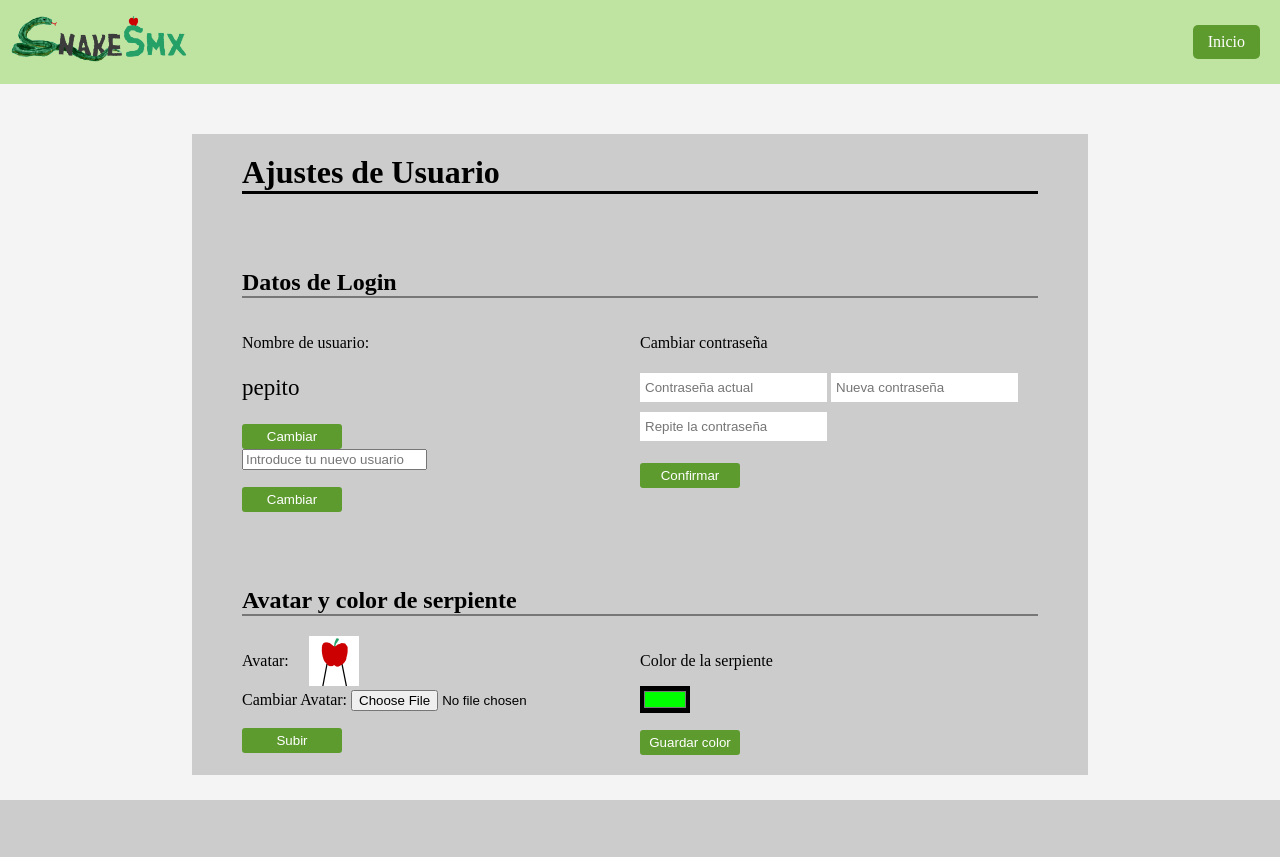
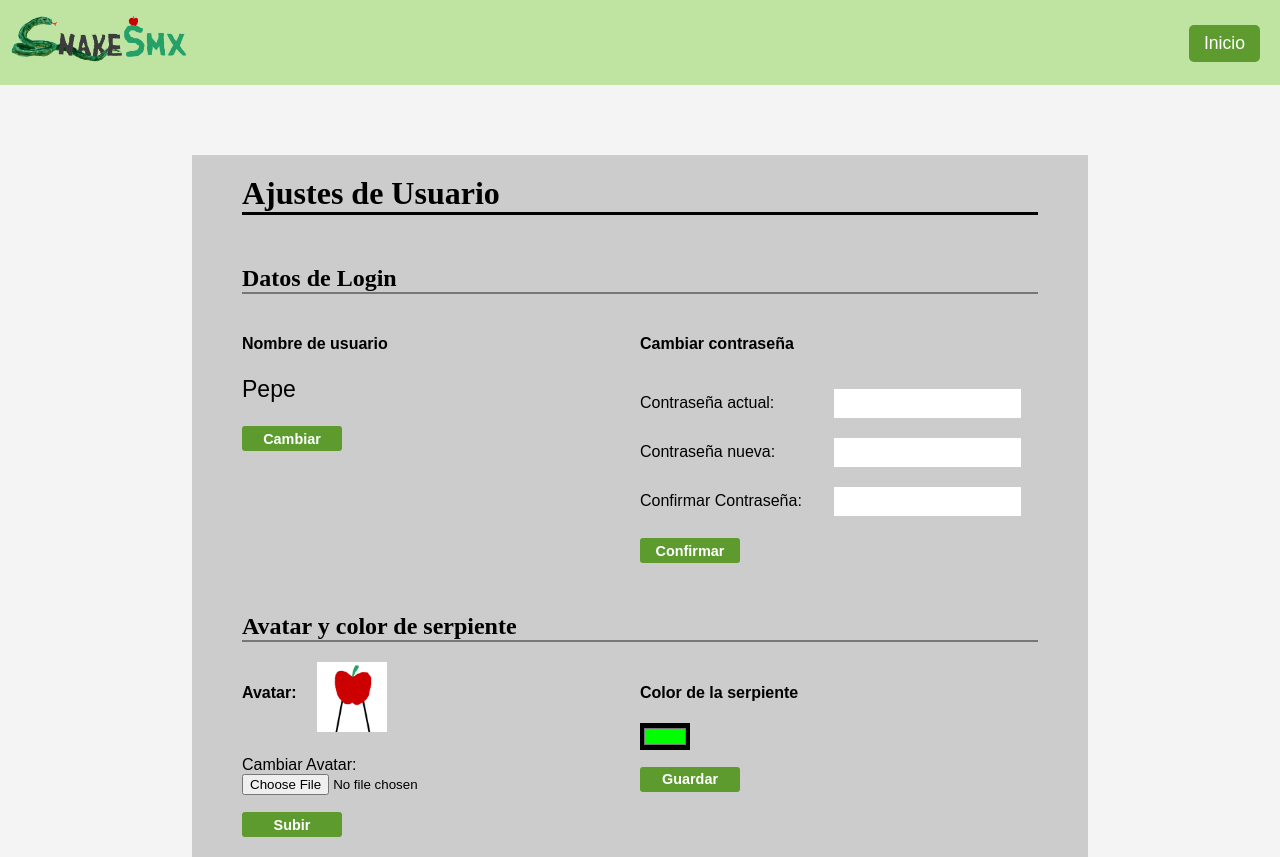
Before and after one commit to also1737/SnakeSMX, a PHP site: page /userconfig.html in a window 1280 px wide. Before the commit the page ends 800 px from the top, so only its background shows below. Run offline with PHP 8.4, Linux system fonts and the light colour scheme.

Commit message:
Estandarización de fuentes + cambios menores

```diff
--- a/css/cssglobal.css
+++ b/css/cssglobal.css
@@ -1,6 +1,11 @@
 body {
     background-color: #f4f4f4;
     margin: 0px;
+    font-family: "Cabin", sans-serif;
+}
+
+h1, h2, h3 {
+    font-family: "Merriweather", serif;
 }
 
 nav {
@@ -8,6 +13,7 @@ nav {
     padding: 0px;
     margin: 0px;
     margin-bottom: 20px;
+    font-size: 1.1em;
 }
 
 #logo {
@@ -15,7 +21,24 @@ nav {
     max-height: auto;
 }
 
+.boton_inicio {
+    background-color: #5D9B2E;
+    color: #fff;
+    padding: 8px 15px;
+    border-radius: 5px;
+}
+
+
+main {
+    font-size: 1em;
+}
+
 a {
     text-decoration: none;
     color: #000000;
 }
+
+button {
+    font-weight: bold;
+    font-size: 0.9em;
+}
--- a/css/cssuserconfig.css
+++ b/css/cssuserconfig.css
@@ -1,8 +1,4 @@
 .boton_inicio {
-    background-color: #5D9B2E;
-    color: #fff;
-    padding: 8px 15px;
-    border-radius: 5px;
     float: right;
     margin-right: 20px;
     margin-top: 25px;
@@ -13,7 +9,7 @@ main {
     box-sizing: border-box;
     width: 70%;
     margin: auto;
-    margin-top: 50px;
+    margin-top: 70px;
     padding: 20px 50px;
 }
 
@@ -23,12 +19,24 @@ h1 {
 }
 
 h2 {
-    margin-top: 75px;
+    margin-top: 50px;
     border-bottom: #777 solid 2px;
 }
 
 #usr {
     font-size: 23px;
+}
+
+#selector {
+    background-color: #5d9b2e;
+}
+
+#esconder {
+    display: none;
+}
+
+.enlinea {
+    display: inline;
 }
 
 .grid {
@@ -38,12 +46,25 @@ h2 {
 
 #foto {
     margin-left: 20px;
-    width: 50px;
-    height: 50px;
+    width: 70px;
+    height: 70px;
 }
 
-.derecha {
+.izquierda {
     float: left;
+}
+
+label {
+    display: inline-block;
+    width: 190px;
+    margin-top: 20px;
+}
+
+input[type=text] {
+    border-width: 0px;
+    padding: 5px;
+    margin: 5px 0px;
+    height: 19px;
 }
 
 input[type=password] {
--- a/index.html
+++ b/index.html
@@ -3,9 +3,13 @@
 <head>
     <meta charset="UTF-8">
     <meta name="viewport" content="width=device-width, initial-scale=1.0">
-    <title>Inicio - SnakeSMX</title>
+    <link rel="preconnect" href="https://fonts.googleapis.com">
+    <link rel="preconnect" href="https://fonts.gstatic.com" crossorigin>
+    <link href="https://fonts.googleapis.com/css2?family=Cabin:ital,wght@0,400..700;1,400..700&family=Merriweather:ital,wght@0,300;0,400;0,700;0,900;1,300;1,400;1,700;1,900&family=Noto+Znamenny+Musical+Notation&display=swap" rel="stylesheet">
+    <link href="https://fonts.googleapis.com/css2?family=Cabin:ital,wght@0,400..700;1,400..700&display=swap" rel="stylesheet">
     <link rel="stylesheet" type="text/css" href="css/cssindex.css">
     <link rel="stylesheet" type="text/css" href="css/cssglobal.css">
+    <title>Inicio - SnakeSMX</title>
 </head>
 <body>
     <nav>
--- a/login.html
+++ b/login.html
@@ -8,6 +8,7 @@
     </head>
     <body>
         <nav><img id="logo" src="img/snakesmx-logo.png" alt="rafa" ></nav>
+        <main>
             <h2>SNAKESMX</h2>
             <form action="#" method="POST">
                 <p>INICIAR SESIÓN</p>
@@ -17,5 +18,6 @@
                 <input type="password" id="contraseña" name="contraseña" minlength="8" required>
                 <button type="submit">Acceder</button>
             </form>
+        </main>
     </body>
 </html>
--- a/userconfig.html
+++ b/userconfig.html
@@ -1,6 +1,23 @@
 <!DOCTYPE html>
 <html lang="es">
     <head>
+        <script>
+            var abierto = false;
+
+            function mostrar_esconder() {
+                if (!abierto) {
+                    document.getElementById("esconder").style = "display: block;";
+                    document.getElementById("selector").style = "background-color: #9b2e2e;";
+                    document.getElementById("selector").innerHTML = "Cerrar";
+                    abierto = true;
+                } else if (abierto) {
+                    document.getElementById("esconder").style = "display: none;";
+                    document.getElementById("selector").style = "background-color: #5d9b2e;";
+                    document.getElementById("selector").innerHTML = "Cambiar";
+                    abierto = false;
+                };
+            };
+        </script>
         <meta charset="UTF-8" >
         <link rel="stylesheet" type="text/css" href="css/cssuserconfig.css">
         <link rel="stylesheet" type="text/css" href="css/cssglobal.css">
@@ -16,20 +33,26 @@
             <h2>Datos de Login</h2>
             <div class="grid">
                 <div>
-                    <p>Nombre de usuario:</p>
-                    <p id="usr">pepito</p>
-                    <button>Cambiar</button>
-                    <form method="post">
-                        <input type="text" name="nuevo_user" placeholder="Introduce tu nuevo usuario">
-                        <button type="submit">Cambiar</button>
-                    </form>
+                    <h4>Nombre de usuario</h4>
+                    <p id="usr">Pepe</p>
+                    <button id="selector" onclick="mostrar_esconder()">Cambiar</button>
+                    <div id="esconder">
+                        <form method="post">
+                            <p>Introduce tu nuevo nombre de usuario</p>
+                            <input type="text" id="nuevo_user" name="nuevo_user"><br>
+                            <button type="submit">Cambiar</button>
+                        </form>
+                    </div>
                 </div>
                 <div>
-                <p>Cambiar contraseña</p>
+                <h4>Cambiar contraseña</h4>
                     <form method="POST">
-                        <input type="password" name="old_passwd" placeholder="Contraseña actual">
-                        <input type="password" name="new_passwd" placeholder="Nueva contraseña">
-                        <input type="password" new="repeat_passwd" placeholder="Repite la contraseña">
+                        <label for="old_passwd">Contraseña actual:</label>
+                        <input type="password" name="old_passwd"><br>
+                        <label for="old_passwd">Contraseña nueva:</label>
+                        <input type="password" name="new_passwd"><br>
+                        <label for="old_passwd">Confirmar Contraseña:</label>
+                        <input type="password" new="repeat_passwd"><br>
                         <button type="submit">Confirmar</button>
                     </form>
                 </div>
@@ -37,7 +60,7 @@
             <h2>Avatar y color de serpiente</h2>
             <div class="grid">
                 <div>
-                    <p class="derecha">Avatar:</p>
+                    <h4 class="izquierda">Avatar:</h4>
                     <img id="foto" src="img/fotoperfil.png" alt="Foto de perfil" >
                     <form method="post">
                         <label for="FotoPerfil">Cambiar Avatar:</label>
@@ -46,10 +69,10 @@
                     </form>
                 </div>
                 <div>
-                    <p>Color de la serpiente</p>
+                    <h4>Color de la serpiente</h4>
                     <form method="GET">
                         <input type="color" id="ColorSerpiente" name="color" value="#00ff00">
-                        <button type="submit">Guardar color</button>
+                        <button type="submit">Guardar</button>
                     </form>
                 </div>
             </div>
```
Also changed, not shown: css/cssindex.css (+0 -7 lines), css/cssliderscore.css (+12 -0 lines), leaderscore.html (+42 -40 lines). Lines whose indentation alone changed are shown as unchanged.
